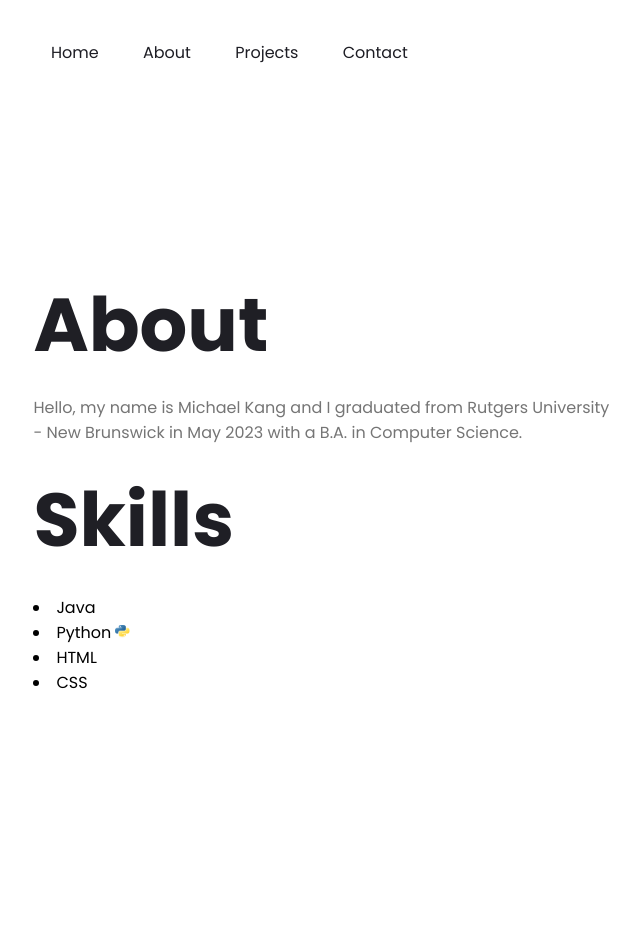
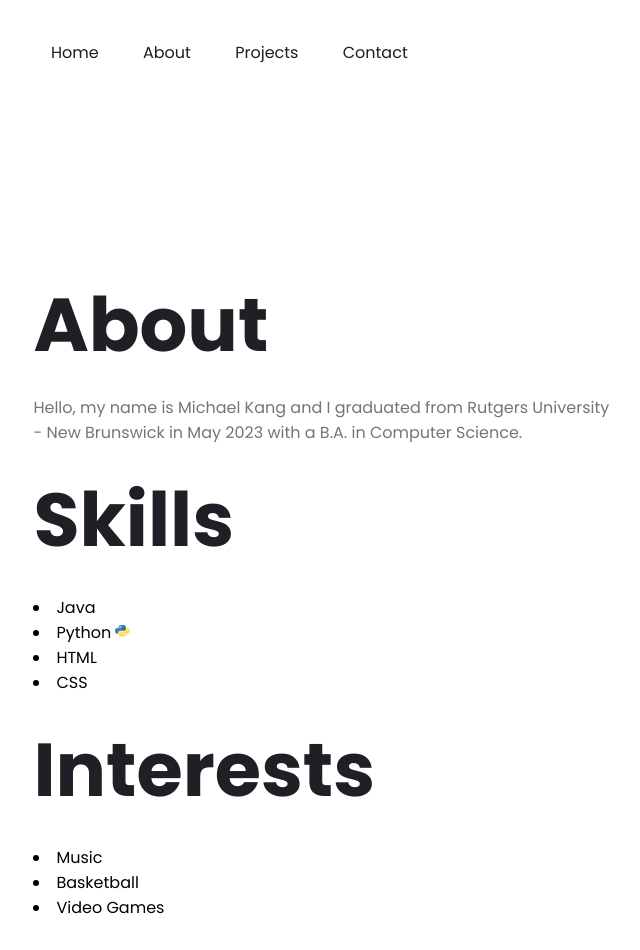
Before and after one commit to mkang2/mkang2.github.io, a plain HTML site: page about.html in a window 1280 px wide. Shown: the whole page, without its empty margins (69-709 px from the left). Before the commit the page ends 800 px from the top, so only its background shows below. Drawn offline with Linux system fonts and the light colour scheme.

Commit message:
Add skils/interests

```diff
--- a/about.html
+++ b/about.html
@@ -18,6 +18,7 @@
             <h1>About</h1>
             <p>Hello, my name is Michael Kang and I graduated from Rutgers University - New Brunswick
                 in May 2023 with a B.A. in Computer Science.</p>
+
             <h1>Skills</h1>
             <p>
                 <li>Java</li>
@@ -25,6 +26,13 @@
                 <li>HTML</li>
                 <li>CSS</li>
             </p>
+
+            <h1>Interests</h1>
+            <p>
+                <li>Music</li>
+                <li>Basketball</li>
+                <li>Video Games</li>
+            </p>
         </div>
     </div>
 </body>
```
